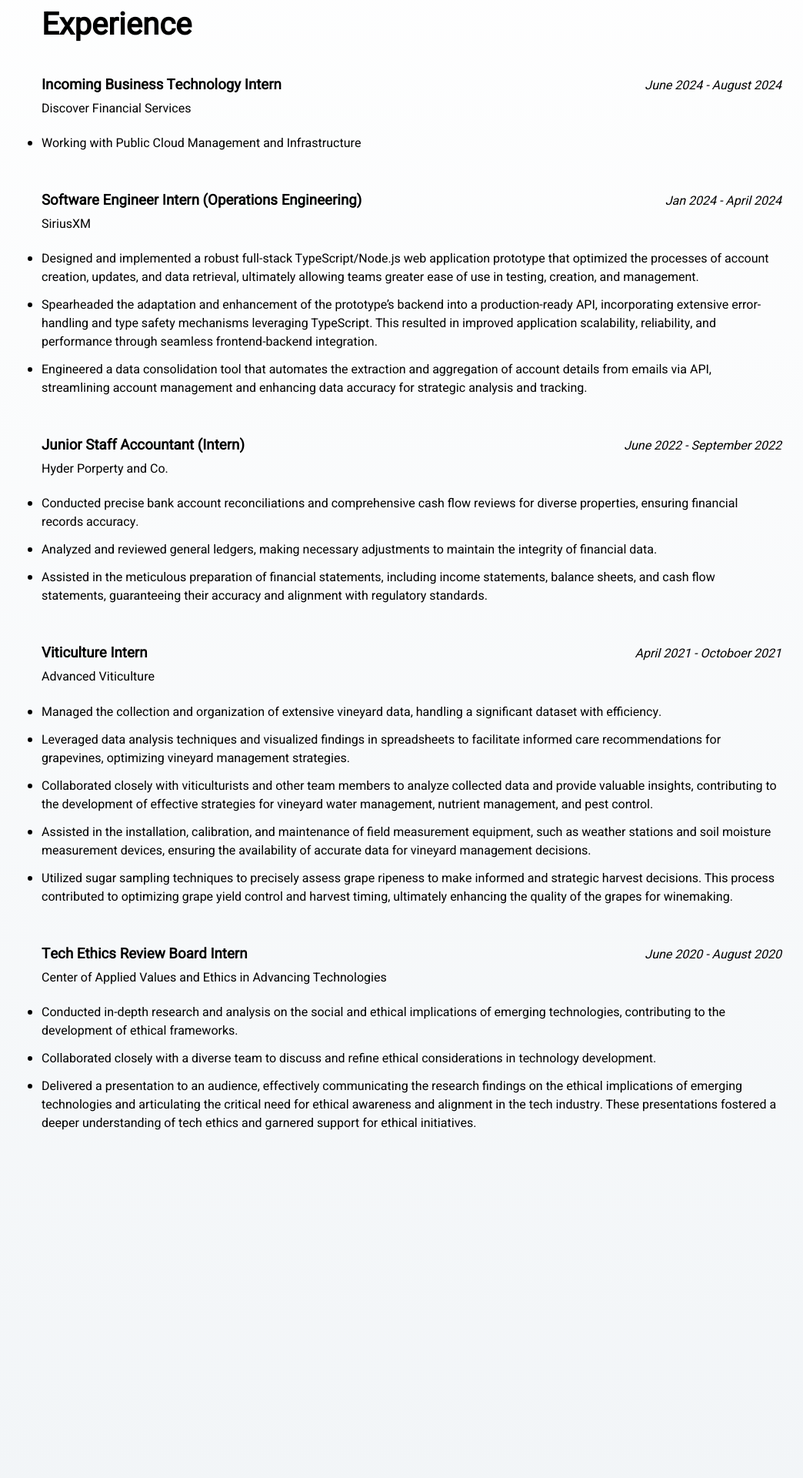
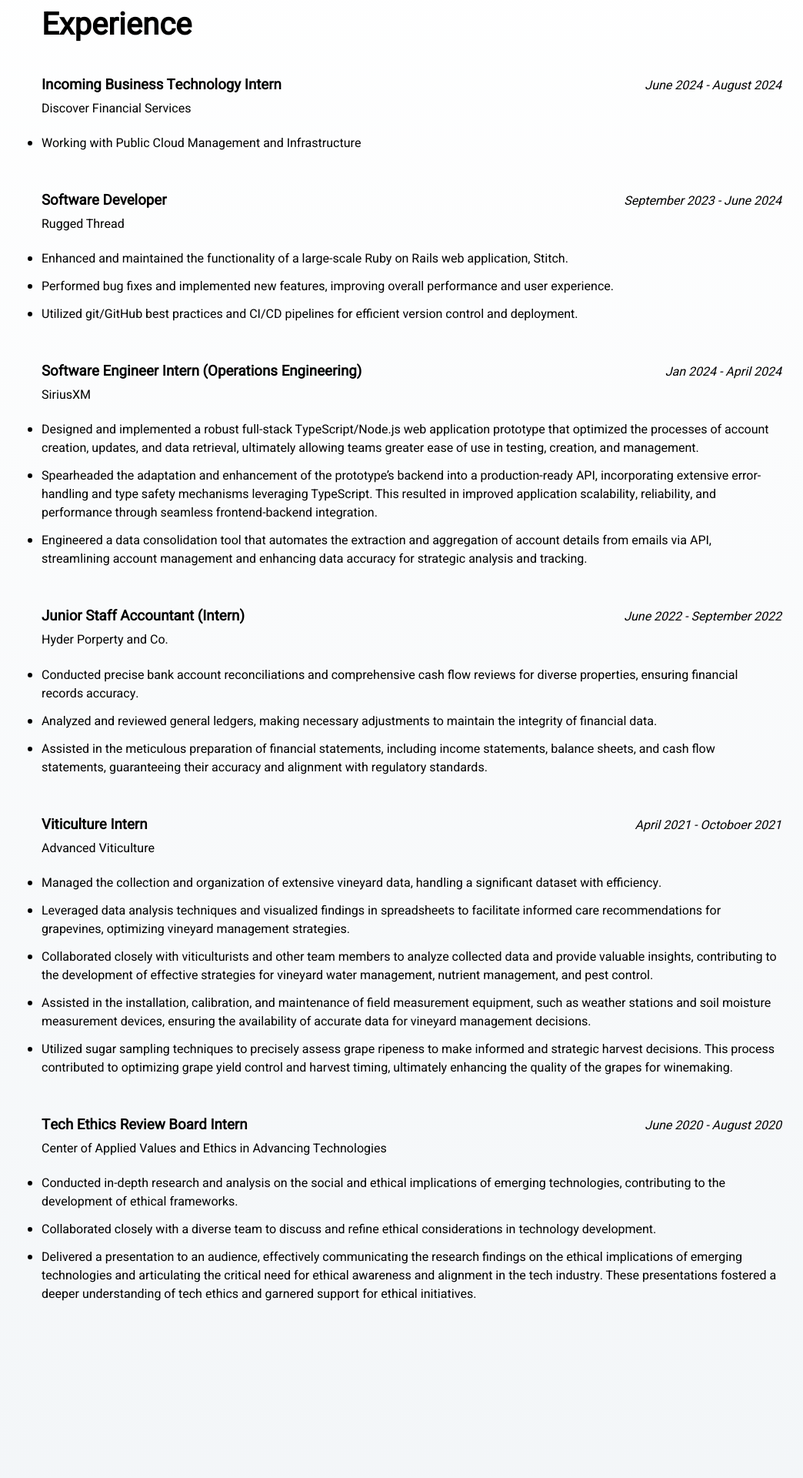
Before and after one commit to Jon-H03/portfolio, a Rails app: page / in a window 1280 px wide. Shown: the part 3704-5624 px from the top of the page at 77% size, without its empty margins (236-1280 px from the left). Run offline with Rails 7, Linux system fonts and the light colour scheme; data comes from the database, SQL or seed files in the repository; style sheets or scripts are compiled from the project's sources; some libraries are stand-ins or nearby versions.

Commit message:
Experience: Addition

```diff
--- a/app/views/layouts/pages/_experience.html.erb
+++ b/app/views/layouts/pages/_experience.html.erb
@@ -15,6 +15,23 @@
     </ul>
   </div>
 
+  <div class="experience-item">
+      <div class="title-date-container">
+        <h3>Software Developer</h3>
+        <span class="date">September 2023 - June 2024</span>
+      </div>
+      <h4>Rugged Thread</h4>
+      <ul>
+        <li>
+          Enhanced and maintained the functionality of a large-scale Ruby on Rails web application, Stitch.
+        </li>
+        <li>
+          Performed bug fixes and implemented new features, improving overall performance and user experience.
+        <li>
+          Utilized git/GitHub best practices and CI/CD pipelines for efficient version control and deployment.
+        </li>
+      </ul>
+  </div>
 
   <div class="experience-item">
       <div class="title-date-container">
```
